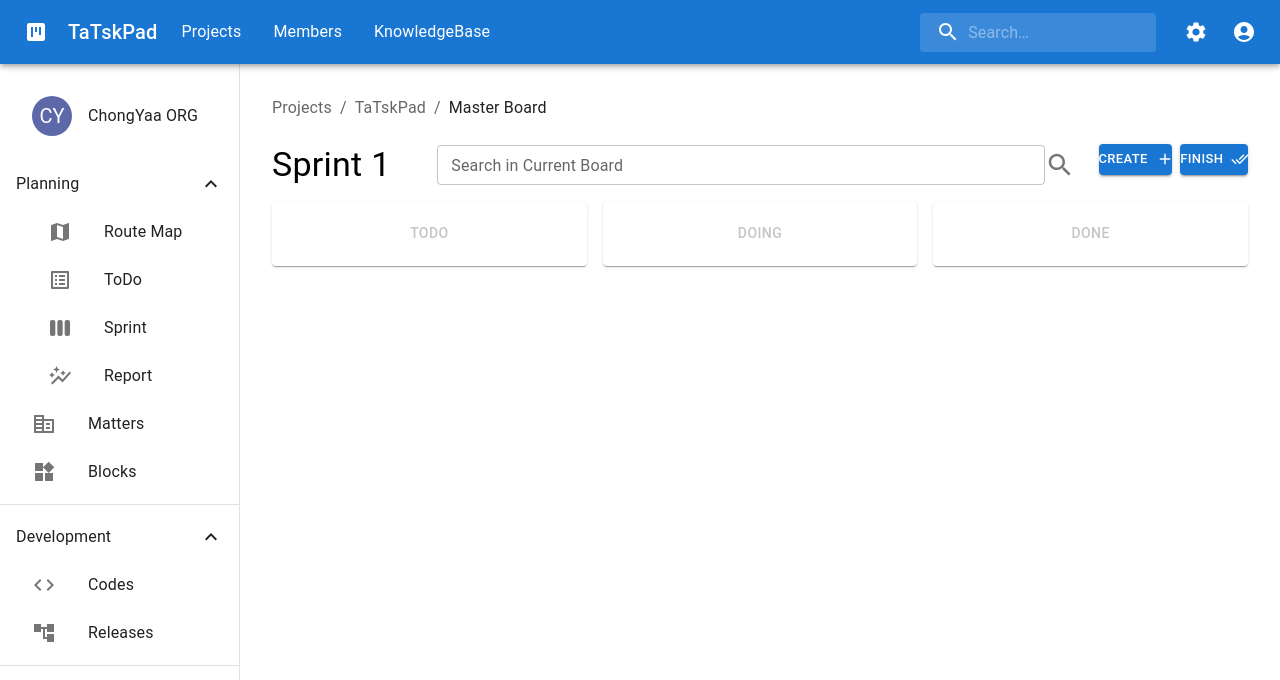
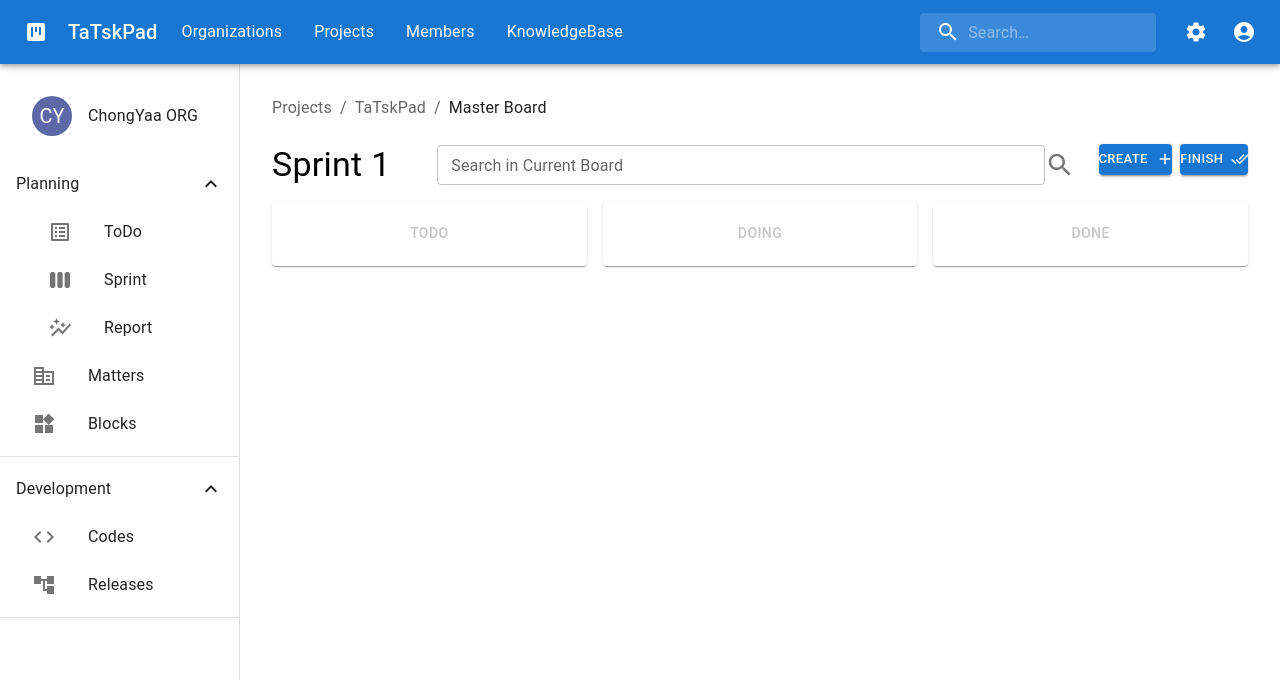
Before and after one commit to Varsion/TaTskPad-Front, a React (Create React App) app: page / in a window 1280 px wide. Shown: the top 680 px of the page. Built offline with nearby package versions, Linux system fonts and the light colour scheme.

Commit message:
feat: update HeaderBar and SideBar

```diff
--- a/src/components/Items/HeaderBar.tsx
+++ b/src/components/Items/HeaderBar.tsx
@@ -32,6 +32,11 @@ const HeaderBar = () => {
         </Typography>
         <Box sx={{ flexGrow: 1, display: { xs: 'none', md: 'flex' }, mx: 1  }}>
           <List sx={{ display: { xs: 'none', md: 'flex' } }}>
+          <ListItem button key={'Organizations'}>
+              <ListItemText primary={'Organizations'}>
+                Organizations
+              </ListItemText>
+            </ListItem>
             <ListItem button key={'Projects'}>
               <ListItemText primary={'Projects'}>
                 Projects
--- a/src/components/Items/SideBar.tsx
+++ b/src/components/Items/SideBar.tsx
@@ -53,13 +53,6 @@ const SideBar = () => {
 
         <Collapse in={plan} timeout="auto" unmountOnExit>
           <List component="div" disablePadding>
-            <ListItemButton sx={{ pl: 6 }}>
-              <ListItemIcon>
-                <MapIcon />
-              </ListItemIcon>
-              <ListItemText primary="Route Map" />
-            </ListItemButton>
-
             <ListItemButton sx={{ pl: 6 }}>
               <ListItemIcon>
                 <ListAltIcon />
```
